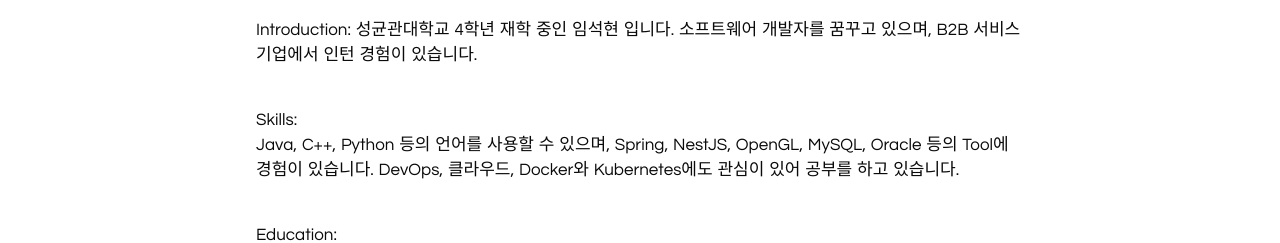
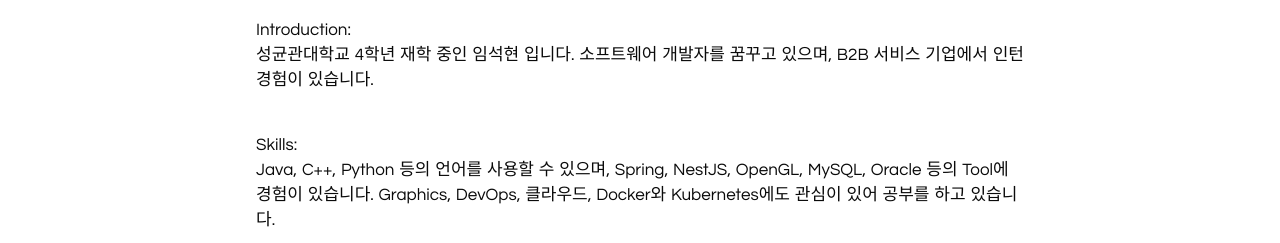
Before and after one commit to LimSeokHyun1/LimSeokHyun1.github.io, a plain HTML site: page blog/About-Me/index.html in a window 1280 px wide. Shown: the part 563-806 px from the top of the page. Drawn offline with nearby package versions, Linux system fonts and the light colour scheme.

Commit message:
Content Update

```diff
--- a/blog/About-Me/index.html
+++ b/blog/About-Me/index.html
@@ -44,13 +44,15 @@
       <h2 id="blog_sub_title">OSSP Week12 Assignment</h2>
       <div id="blog">
         <p id="para_0_original">
-          Introduction: 성균관대학교 4학년 재학 중인 임석현 입니다. 소프트웨어
-          개발자를 꿈꾸고 있으며, B2B 서비스 기업에서 인턴 경험이 있습니다.
+          Introduction: <br />성균관대학교 4학년 재학 중인 임석현 입니다.
+          소프트웨어 개발자를 꿈꾸고 있으며, B2B 서비스 기업에서 인턴 경험이
+          있습니다.
         </p>
         <p id="para_1_original">
           Skills: <br />Java, C++, Python 등의 언어를 사용할 수 있으며, Spring,
-          NestJS, OpenGL, MySQL, Oracle 등의 Tool에 경험이 있습니다. DevOps,
-          클라우드, Docker와 Kubernetes에도 관심이 있어 공부를 하고 있습니다.
+          NestJS, OpenGL, MySQL, Oracle 등의 Tool에 경험이 있습니다. Graphics,
+          DevOps, 클라우드, Docker와 Kubernetes에도 관심이 있어 공부를 하고
+          있습니다.
         </p>
         <p id="para_1_original">
           Education: <br />현재 성균관대학교 소프트웨어학과에서 4학년 1학기에
```
